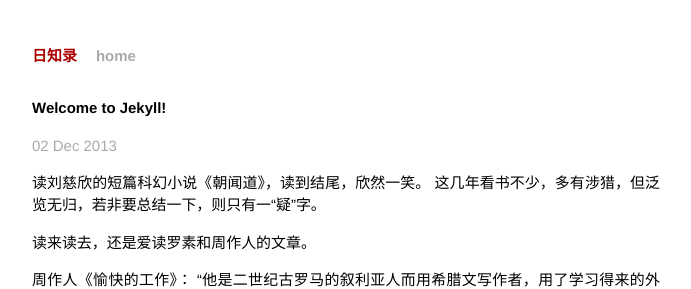
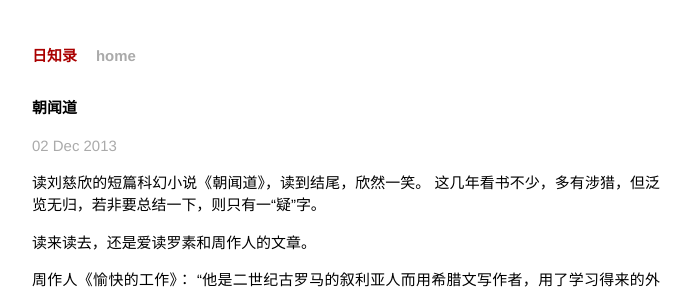
Before and after one commit to gpscad/buluzhai.github.io, a Jekyll site: the page built from _posts/2013-12-02-tao.markdown, in a window 1280 px wide. Shown: the top 289 px of the page, without its empty margins (294-985 px from the left). Built offline with Jekyll 4.4.1, drawn with Linux system fonts in a browser that asks for light colours; Markdown is read by kramdown in place of the engine named in the settings.

Commit message:
add title

```diff
--- a/_posts/2013-12-02-tao.markdown
+++ b/_posts/2013-12-02-tao.markdown
@@ -1,6 +1,6 @@
 ---
 layout: post
-title:  "Welcome to Jekyll!"
+title:  "朝闻道"
 date:   2013-12-02 23:00:56
 categories: jekyll update
 ---
```
